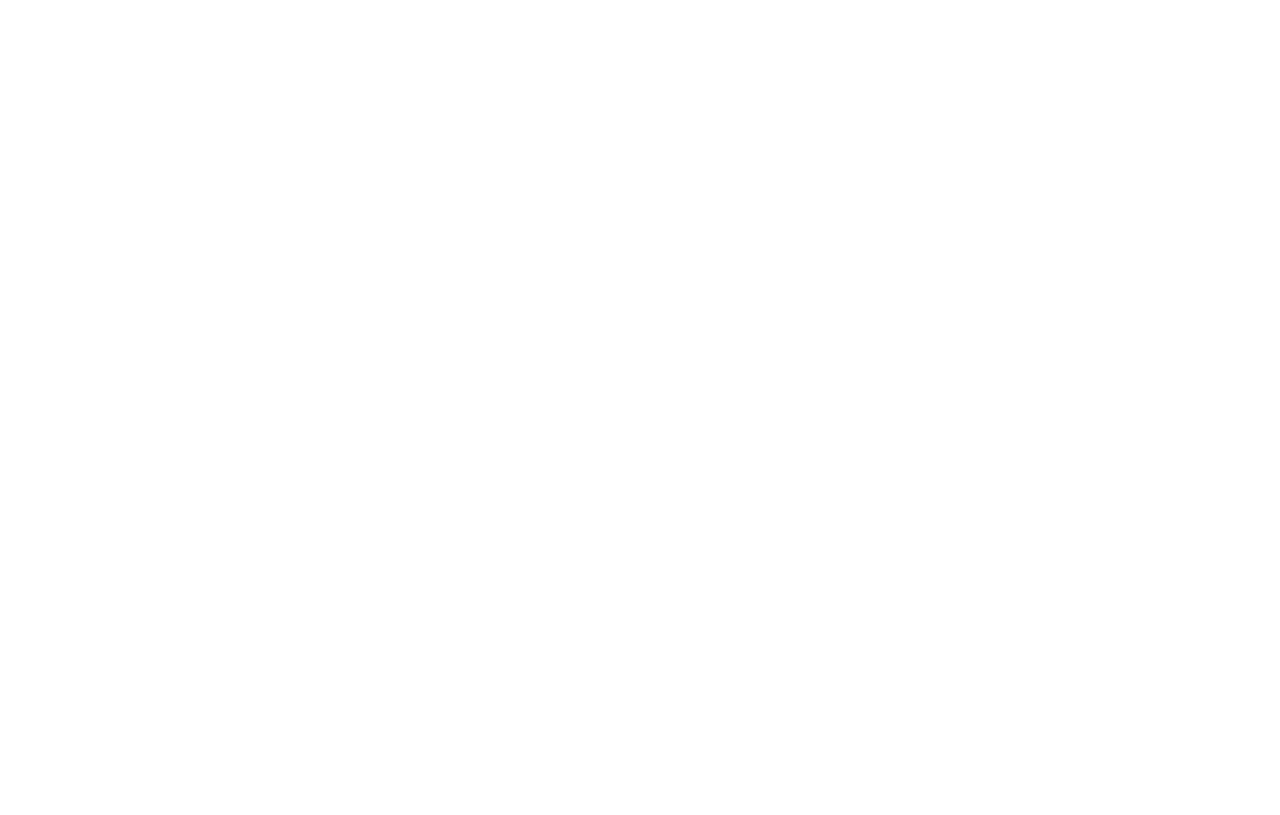
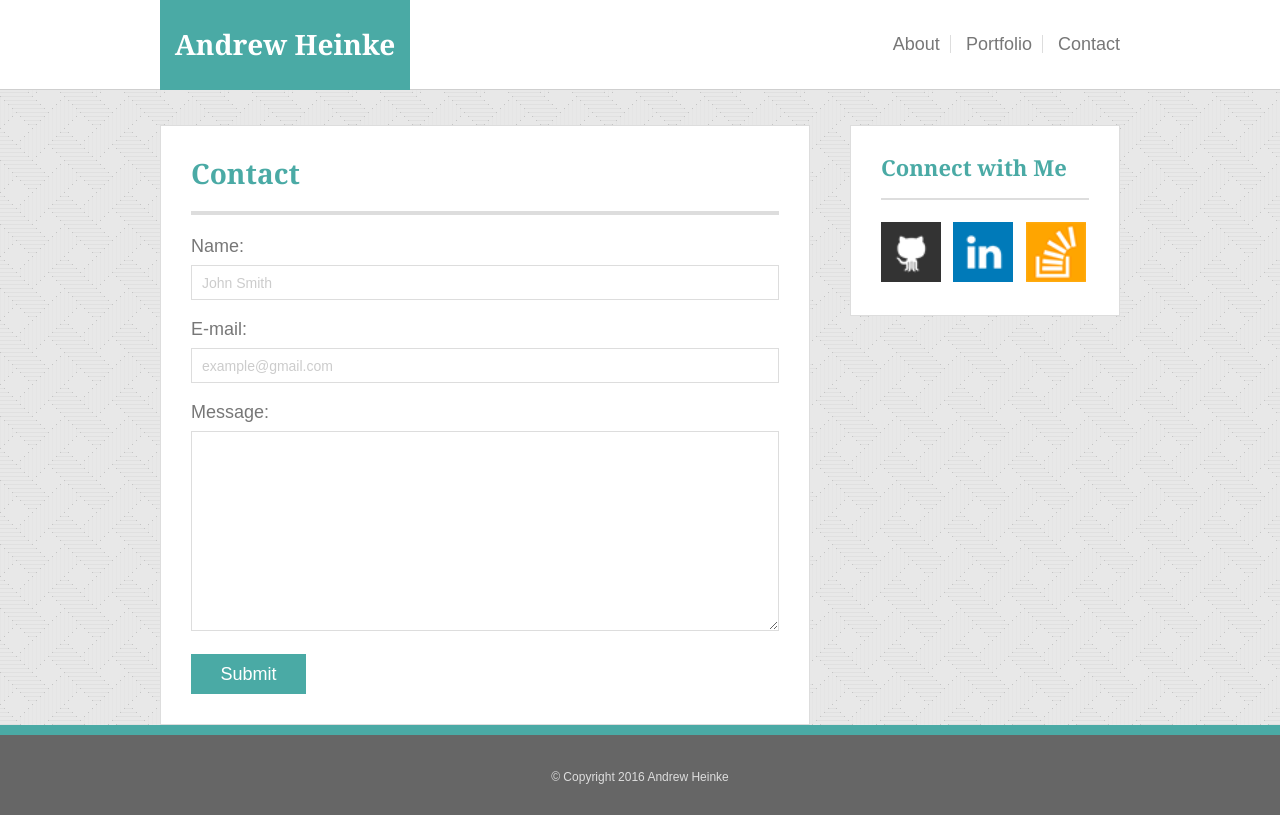
Before and after one commit to AndrewHeinke/Basic-Portfolio, a plain HTML site: page contact.html in a window 1280 px wide. Drawn offline with Linux system fonts and the light colour scheme.

Commit message:
initial site files

```diff
--- a/assets/css/style.css
+++ b/assets/css/style.css
@@ -19,10 +19,9 @@ h1 {
 
 }
 
-
 h2 {
 	color: #4aaaa5;
-	font-size: 26px;
+	font-size: 28px;
 	line-height: 1.25;
 	margin-top: 0px;
 	margin-bottom: 20px;
@@ -31,7 +30,7 @@ h2 {
 
 h4 {
 	color: #4aaaa5;
-	font-size: 20px;
+	font-size: 22px;
 	margin-top: 0px;
 	margin-bottom: 20px;
 	font-weight: bold;
@@ -48,8 +47,11 @@ body {
 	background-image: url("../images/pixel_weave-bg.png");
 	margin: 0;
 	padding: 0;
+}
+
+.wrapper {
 	min-height: 100%;
-	height: 100%;
+	margin: 0 auto -90px;
 }
 
 p {
@@ -99,6 +101,7 @@ header {
   display: block;
   padding: 0 10px;
   border-right: 1px solid #DDDDDD;
+
 }
 
 .nav li:last-child a {
@@ -108,12 +111,12 @@ header {
 }
 
 .nav a:hover {
-	color:#4aaaa5;
+	color:#FF5700;
 }
-
 
 .nav li {
     display: inline-block;
+
 
  }
 
@@ -133,28 +136,84 @@ header {
 
 }
 
+#thicker {
+	border: 2px solid #DDDDDD;
+	margin-bottom: 22px;
+}
+
 #socialBtns {
 	width: 270px;
     margin-top:90px;
 
 }
 
-#socialIcon {
+.socialIcon {
 	width: 60px;
 	height: 60px;
-	margin-right: 13px;
 }
 
-#socialIcon:last-child {
+.socialBtns a {
+	margin-right: 8px;
+}
+
+.socialBtns a:last-child {
 	margin-right: 0px;
 }
-
 
 .content {
 	padding: 0;
 	max-width: 960px;
 	margin: 0px auto 0px;
 }
+
+/* Contact Form Elements */
+
+form label {
+	color: #777777;
+	display: block;
+	margin-bottom: 10px;
+	font-size: 18px;
+}
+
+form input {
+	width: 100%;
+	height: 35px;
+	border: 1px solid #DDDDDD;
+	margin-bottom: 20px;
+	font-size: 14px;
+	color: #777777;
+	padding-left: 10px;
+}
+
+::-webkit-input-placeholder {
+   color: #CCCCCC;
+}
+
+form textarea {
+	width: 100%;
+	border: 1px solid #DDDDDD;
+	height: 200px;
+	margin-bottom: 20px;
+	font-size: 14px;
+	color: #777777;
+	padding: 10px 0px 0px 10px;
+}
+
+#formBtn {
+	background: #4aaaa5;
+	color: #fff;
+	text-align:center;
+	width: 115px;
+	height: 40px;
+	font-size: 18px;
+	border: none;
+	cursor: pointer;
+}
+
+#formBtn:hover {
+	background: #FF5700;
+}
+
 section {
 	padding: 30px;
 	background: #fff;
@@ -163,6 +222,7 @@ section {
 
 .main {
 	max-width: 650px;
+	width: 650px;
 	float: left;
 }
 
@@ -171,7 +231,9 @@ section {
 	float: right;
 }
 
-footer {
+/* Footer Styles */
+
+.footer {
 	width: 100%;
 	background: #666666;
 	border-top: 10px solid #4aaaa5;
@@ -182,15 +244,11 @@ footer {
 #footerText {
 	text-align: center;
 	font-size: 12px;
-	color: #fff;
+	color: #DDDDDD;
+	padding-top: 30px;
 }
 
-.wrapper {
-min-height: 100%;
-height: auto !important;
-height: 100%;
-margin: 0 auto -90px;
-}
 .footer, .push {
 height: 90px;
+clear: both;
 }
--- a/contact.html
+++ b/contact.html
@@ -0,0 +1,63 @@
+<!DOCTYPE html>
+<html lang="en">
+<head>
+  <meta charset="utf-8">
+	<title>Contact Andrew Heinke</title>
+	<link rel="stylesheet" type="text/css" href="assets/css/reset.css"><link rel="stylesheet" type="text/css" href="assets/css/style.css">
+</head>
+<body>
+	<div class="wrapper">
+	<header>
+    	<div id="nameWrap">
+    		<div id="myName">
+    			<h1>Andrew Heinke</h1>
+    		</div>
+  			<div class="nav">
+      			<ul>
+        			<li><a href="index.html">About</a></li>
+        			<li><a href="portfolio.html">Portfolio</a></li>
+        			<li><a href="contact.html">Contact</a></li>
+      			</ul>
+    		</div>
+		</div>
+	</header>
+		<div class="content">
+			<section class="main">
+				<h2>Contact</h2>
+				<hr id="thicker">
+				<form action="mailto:andrew.j.heinke@gmail.com" method="post">
+    				<div>
+       					<label for="name">Name:</label>
+       					<input type="text" id="name" placeholder="John Smith" />
+    				</div>
+   					<div>
+       					<label for="mail">E-mail:</label>
+        				<input type="email" id="mail" placeholder="example@gmail.com" />
+    				</div>
+    				<div>
+       					<label for="msg">Message:</label>
+        				<textarea id="msg"></textarea>
+    				</div>
+    				<div>
+        				<button id="formBtn" type="submit">Submit</button>
+    				</div>
+				</form>
+			</section>
+			<section class="rightArea">
+				<h4>Connect with Me</h4>
+				<hr>
+				<div class="socialBtns">
+					<a href="https://github.com/AndrewHeinke"><img class="socialIcon" src="assets/images/github-logo.png" alt="Andrew Heinke GitHub"></a>
+					<a href="https://www.linkedin.com/in/andrewheinke"><img class="socialIcon" src="assets/images/linkedin-logo.png" alt="Andrew Heinke LinkedIn"></a>
+					<a href="https://stackoverflow.com/users/6244987/andrew"><img class="socialIcon" src="assets/images/stackoverflow-logo.png" alt="Andrew Heinke Stack Overflow"></a>
+				</div>
+			</section>
+		</div>
+		<div class="push"></div>
+	</div>
+	<div class="footer">
+		<p id="footerText">&copy; Copyright 2016 Andrew Heinke</p>
+	</div>
+
+</body>
+</html>
```
Also changed, not shown: index.html (+11 -15 lines).
